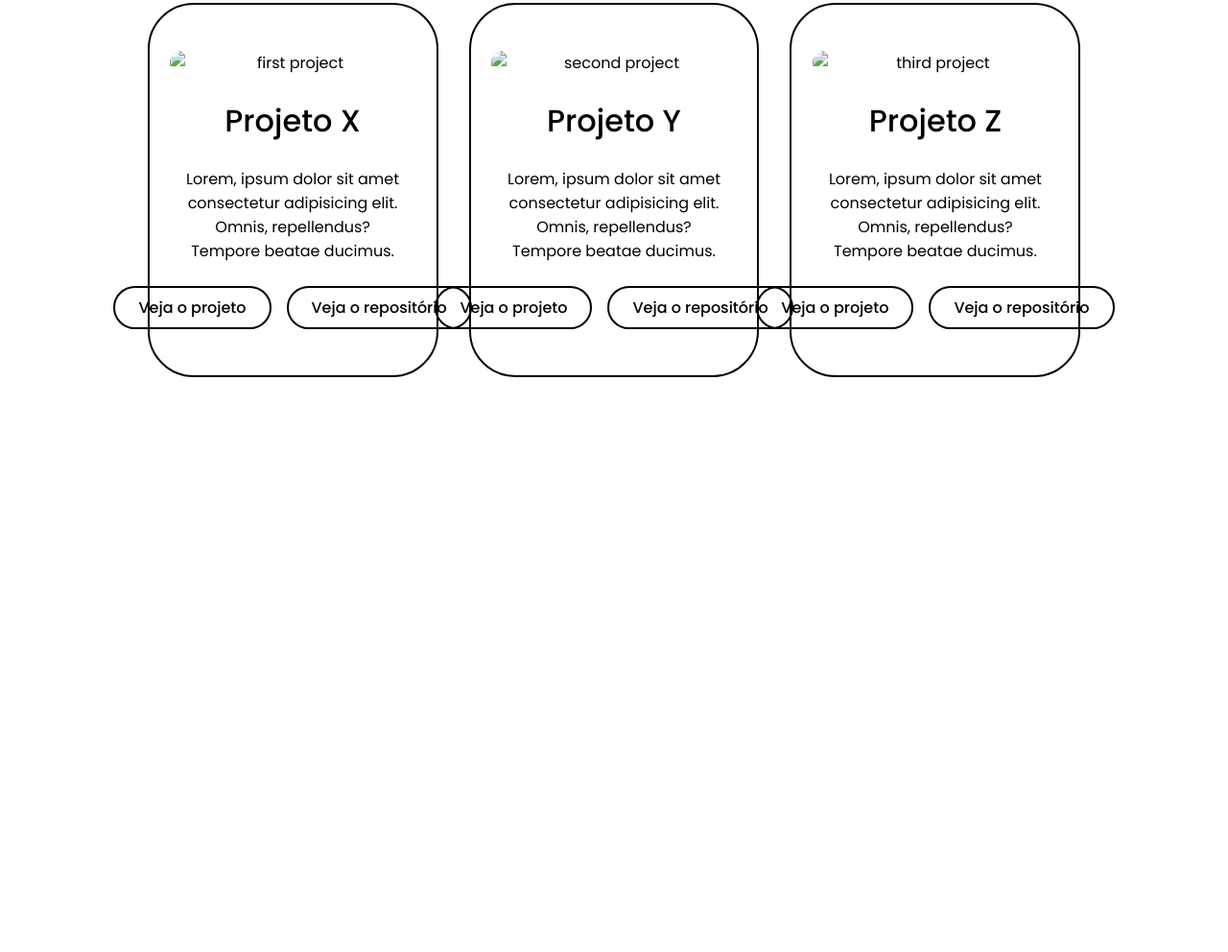
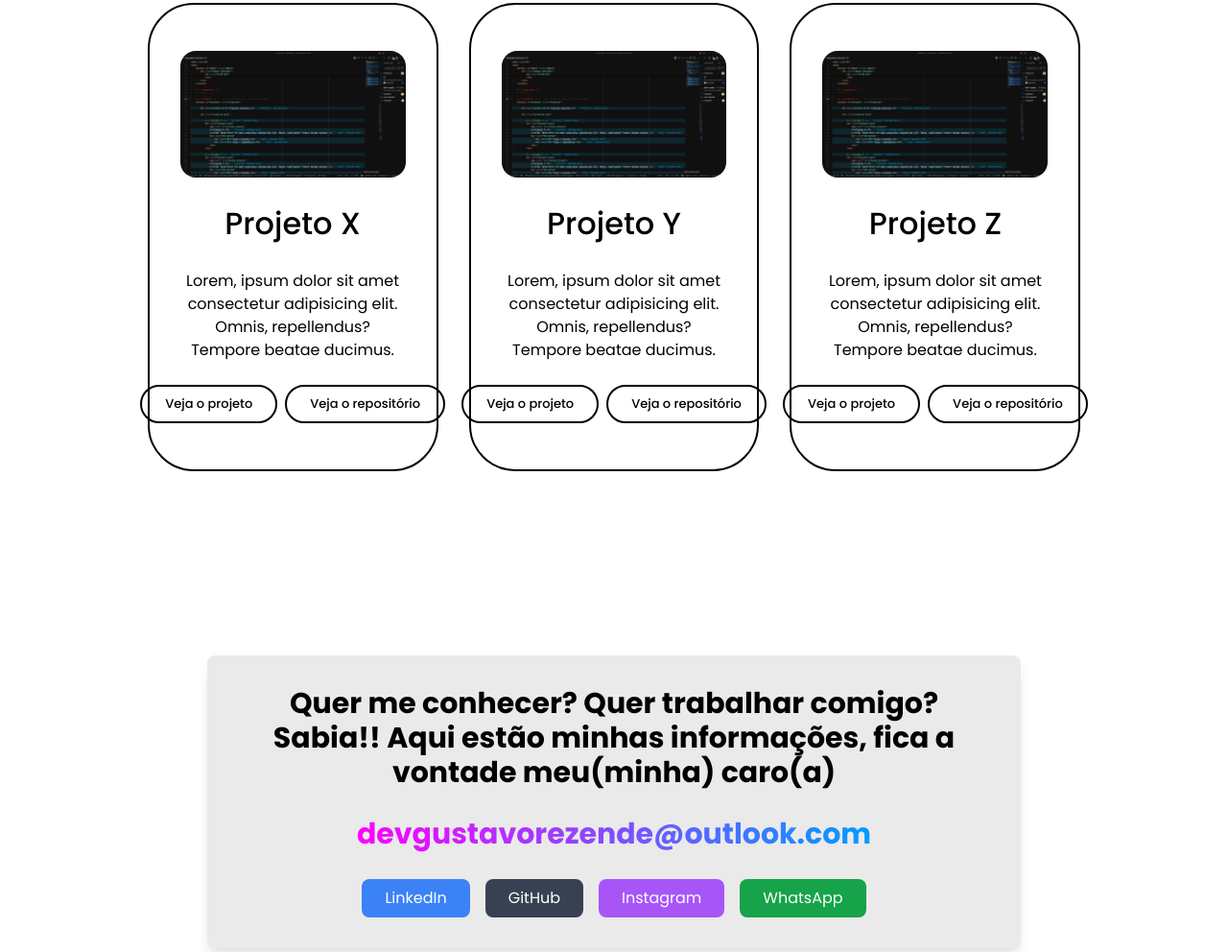
Before and after one commit to AleRzendee/myPortfolio, a plain HTML site: page index.html in a window 1280 px wide. Shown: the part 1061-2053 px from the top of the page at 96% size. Before the commit the page ends 1600 px from the top, so only its background shows below. Drawn offline with nearby package versions, Linux system fonts and the light colour scheme.

Commit message:
1.0.2 att* (#011);

```diff
--- a/index.html
+++ b/index.html
@@ -1,5 +1,6 @@
 <!DOCTYPE html>
 <html lang="en">
+
 <head>
     <meta charset="UTF-8">
     <meta name="viewport" content="width=device-width, initial-scale=1.0">
@@ -8,8 +9,12 @@
     <link rel="stylesheet" href="https://cdnjs.cloudflare.com/ajax/libs/font-awesome/7.0.1/css/all.min.css">
     <link rel="preconnect" href="https://fonts.googleapis.com">
     <link rel="preconnect" href="https://fonts.gstatic.com" crossorigin>
-    <link href="https://fonts.googleapis.com/css2?family=Poppins:ital,wght@0,100;0,200;0,300;0,400;0,500;0,600;0,700;0,800;0,900;1,100;1,200;1,300;1,400;1,500;1,600;1,700;1,800;1,900&display=swap" rel="stylesheet">
+    <link href="https://cdn.jsdelivr.net/npm/tailwindcss@2.2.19/dist/tailwind.min.css" rel="stylesheet">
+    <link
+        href="https://fonts.googleapis.com/css2?family=Poppins:ital,wght@0,100;0,200;0,300;0,400;0,500;0,600;0,700;0,800;0,900;1,100;1,200;1,300;1,400;1,500;1,600;1,700;1,800;1,900&display=swap"
+        rel="stylesheet">
 </head>
+
 <body>
 
     <!--! Header -->
@@ -20,9 +25,9 @@
             <li>
                 <a href="#about">Sobre</a>
             </li>
-            <li>
+            <!-- <li>
                 <a href="#experience">Experiência</a>
-            </li>
+            </li> -->
             <li>
                 <a href="#projects">Projetos</a>
             </li>
@@ -33,7 +38,7 @@
 
         <i id="menu-icon" class="fa-solid fa-bars"></i>
 
-        <button class="visit-btn">Visite Github</button>
+        <button class="visit-btn"><a href="https://github.com/AleRzendee" target="_blank">Visite Github</a></button>
     </header>
 
     <!--! about -->
@@ -49,8 +54,8 @@
                 </div>
 
                 <div class="btn-group">
-                    <div class="btn">Download CV</div>
-                    <div class="btn">Contato</div>
+                    <div class="btn"><a href="MeuCurriculoFullStack.pdf" target="_blank">Download CV</a></div>
+                    <div class="btn"><a href="#contact">Contato</a></div>
                 </div>
 
                 <div class="socials">
@@ -74,40 +79,86 @@
 
             <!--* Projeto 1 -->
             <div class="project-card">
-                <img src="" alt="first project">
+                <img src="code.png" alt="first project">
                 <h3>Projeto X</h3>
-                <p>Lorem, ipsum dolor sit amet consectetur adipisicing elit. Omnis, repellendus? Tempore beatae ducimus.</p>
-                <div class="btn-group">
-                    <div class="btn">Veja o projeto</div>
-                    <div class="btn">Veja o repositório</div>
+                <p>Lorem, ipsum dolor sit amet consectetur adipisicing elit. Omnis, repellendus? Tempore beatae ducimus.
+                </p>
+                <div class="btn-group-p">
+                    <div class="btn-p">Veja o projeto</div>
+                    <div class="btn-p">Veja o repositório</div>
                 </div>
             </div>
 
             <!--* Projeto 2 -->
             <div class="project-card">
-                <img src="" alt="second project">
+                <img src="code.png" alt="second project">
                 <h3>Projeto Y</h3>
-                <p>Lorem, ipsum dolor sit amet consectetur adipisicing elit. Omnis, repellendus? Tempore beatae ducimus.</p>
-                <div class="btn-group">
-                    <div class="btn">Veja o projeto</div>
-                    <div class="btn">Veja o repositório</div>
+                <p>Lorem, ipsum dolor sit amet consectetur adipisicing elit. Omnis, repellendus? Tempore beatae ducimus.
+                </p>
+                <div class="btn-group-p">
+                    <div class="btn-p">Veja o projeto</div>
+                    <div class="btn-p">Veja o repositório</div>
                 </div>
             </div>
 
             <!--* Projeto 3 -->
             <div class="project-card">
-                <img src="" alt="third project">
+                <img src="code.png" alt="third project">
                 <h3>Projeto Z</h3>
-                <p>Lorem, ipsum dolor sit amet consectetur adipisicing elit. Omnis, repellendus? Tempore beatae ducimus.</p>
-                <div class="btn-group">
-                    <div class="btn">Veja o projeto</div>
-                    <div class="btn">Veja o repositório</div>
+                <p>Lorem, ipsum dolor sit amet consectetur adipisicing elit. Omnis, repellendus? Tempore beatae ducimus.
+                </p>
+                <div class="btn-group-p">
+                    <div class="btn-p">Veja o projeto</div>
+                    <div class="btn-p">Veja o repositório</div>
                 </div>
             </div>
         </div>
     </section>
 
+    <section id ="contact" class="contact-section">
+        <div class="contact-card">
+            <h2 class="contact-title">
+                Quer me conhecer? Quer trabalhar comigo? Sabia!!
+                Aqui estão minhas informações, fica a vontade meu(minha) caro(a)
+            </h2>
+
+            <p class="contact-text">
+                <a href="mailto:seuemail@example.com" class="email-link">
+                    devgustavorezende@outlook.com
+                </a>
+            </p>
+
+            <div class="social-buttons">
+                <a href="https://www.linkedin.com/in/gustavorezendeee" class="btn-s btn-linkedin">LinkedIn</a>
+                <a href="https://github.com/AleRzendee" class="btn-s btn-github">GitHub</a>
+                <a href="https://www.instagram.com/rzendeee/" class="btn-s btn-instagram">Instagram</a>
+                <a href="https://api.whatsapp.com/send/?phone=5512988848421&text&type=phone_number&app_absent=0"
+                    class="btn-s btn-whatsapp">WhatsApp</a>
+            </div>
+        </div>
+    </section>
+
+    <footer id="footer" class="footer">
+
+        <ul>
+            <li>
+                <a href="#about">Sobre</a>
+            </li>
+            <!-- <li>
+                <a href="#experience">Experiência</a>
+            </li> -->
+            <li>
+                <a href="#projects">Projetos</a>
+            </li>
+            <li>
+                <a href="#contact">Contato</a>
+            </li>
+        </ul>
+
+        <p class="copyright">&copy; 2025 Gustavo Ale Rezende. Todos os direitos reservados.</p>
+    </footer>
 
     <script src="script.js"></script>
 </body>
+
 </html>
```
Also changed, not shown: code.png (added).
